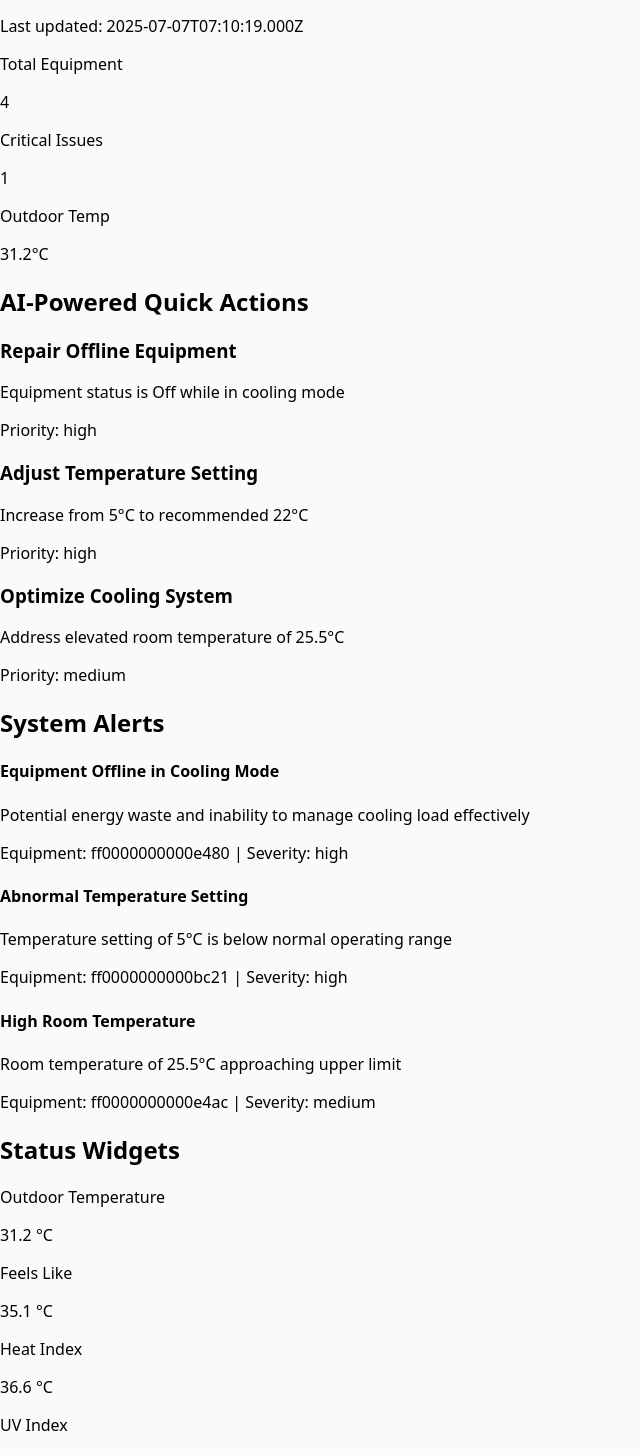
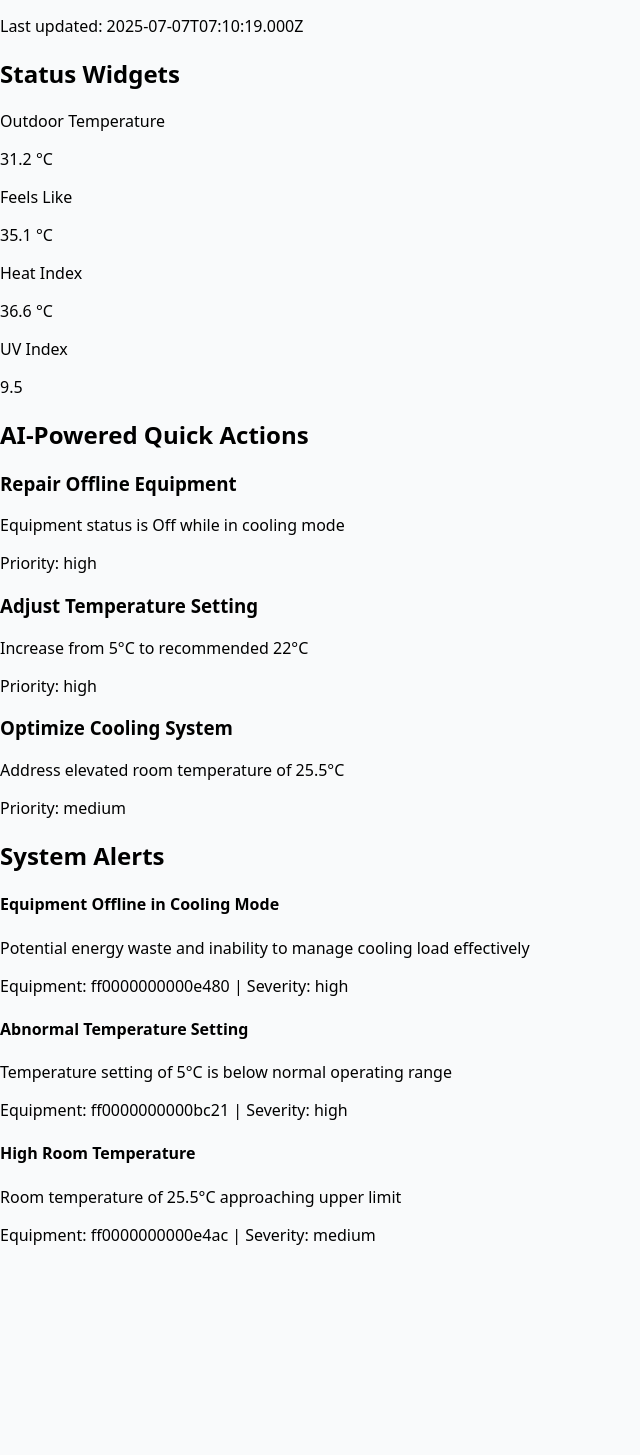
Before and after one commit to judyyhd/fm_dashboard, a Next.js app: page /Dashboard in a window 1280 px wide. Shown: the part 109-1564 px from the top of the page, without its empty margins (0-640 px from the left). After the commit the page ends 1371 px from the top, so only its background shows below. Built offline with nearby package versions, Linux system fonts and the light colour scheme.

Commit message:
Update Dashboard.tsx

```diff
--- a/pages/Dashboard.tsx
+++ b/pages/Dashboard.tsx
@@ -9,9 +9,7 @@ const Dashboard = () => {
       try {
         const res = await fetch('/api/energy-analysis', {
           method: 'POST',
-          headers: {
-            'Content-Type': 'application/json'
-          },
+          headers: { 'Content-Type': 'application/json' },
           body: JSON.stringify({
             hvac_inefficiencies: [],
             maintenance_priorities: [],
@@ -41,21 +39,21 @@ const Dashboard = () => {
     <div className="p-6">
       <h1 className="text-2xl font-bold mb-2">{data.title}</h1>
       <p className="text-gray-600 mb-1">{data.subtitle}</p>
-      <p className="text-xs text-gray-400 mb-4">Last updated: {data.summary.lastUpdated}</p>
+      <p className="text-gray-400 text-sm mb-4">Last updated: {data.summary.lastUpdated}</p>
 
-      {/* Summary */}
-      <div className="grid grid-cols-1 md:grid-cols-3 gap-4 mb-6">
-        <div className="p-4 bg-white rounded shadow">
-          <p className="text-lg font-semibold">Total Equipment</p>
-          <p>{data.summary.totalEquipment}</p>
-        </div>
-        <div className="p-4 bg-white rounded shadow">
-          <p className="text-lg font-semibold">Critical Issues</p>
-          <p>{data.summary.criticalIssues}</p>
-        </div>
-        <div className="p-4 bg-white rounded shadow">
-          <p className="text-lg font-semibold">Outdoor Temp</p>
-          <p>{data.summary.outdoorTemp}°C</p>
+      {/* Widgets - NOW AT THE TOP */}
+      <div className="mb-6 bg-gray-100 p-4 rounded shadow border border-gray-300">
+        <h2 className="text-xl font-semibold mb-2">Status Widgets</h2>
+        <div className="grid grid-cols-1 sm:grid-cols-2 md:grid-cols-4 gap-4">
+          {data.widgets.map((widget) => (
+            <div key={widget.id} className="bg-white p-4 rounded shadow">
+              <p className="text-sm font-semibold text-gray-600">{widget.title}</p>
+              <p className="text-2xl font-bold text-gray-800">
+                {widget.value}
+                {widget.unit ? ` ${widget.unit}` : ''}
+              </p>
+            </div>
+          ))}
         </div>
       </div>
 
@@ -97,22 +95,6 @@ const Dashboard = () => {
           ))}
         </div>
       </div>
-
-      {/* Widgets */}
-      <div className="mb-6 border-2 border-green-300 p-4">
-        <h2 className="text-xl font-semibold mb-2">Status Widgets</h2>
-        <div className="grid grid-cols-1 md:grid-cols-4 gap-4">
-          {data.widgets.map((widget) => (
-            <div key={widget.id} className="bg-white p-4 rounded shadow">
-              <p className="text-sm font-semibold text-gray-600">{widget.title}</p>
-              <p className="text-2xl font-bold text-gray-800">
-                {widget.value}
-                {widget.unit ? ` ${widget.unit}` : ''}
-              </p>
-            </div>
-          ))}
-        </div>
-      </div>
     </div>
   )
 }
```
